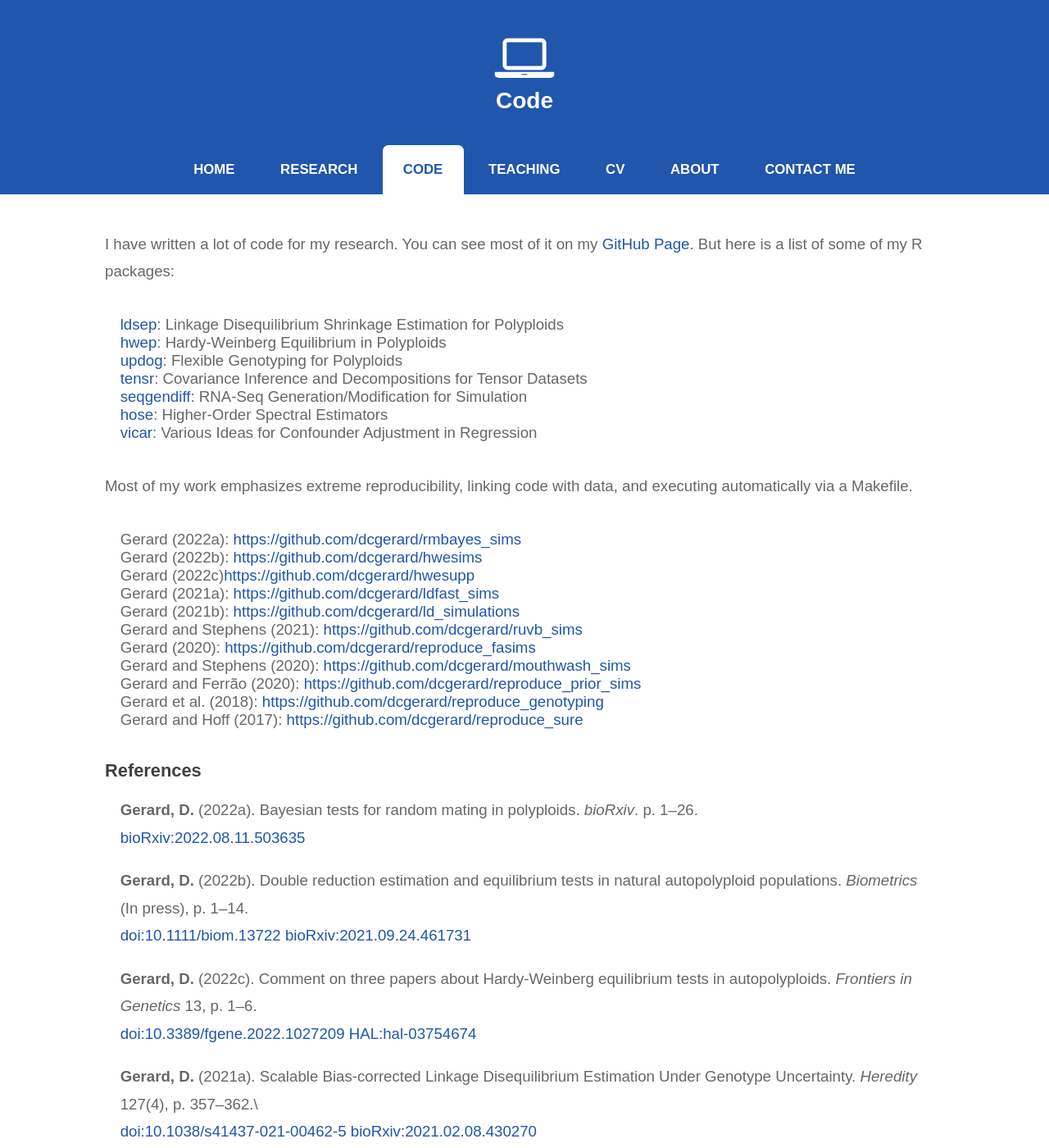
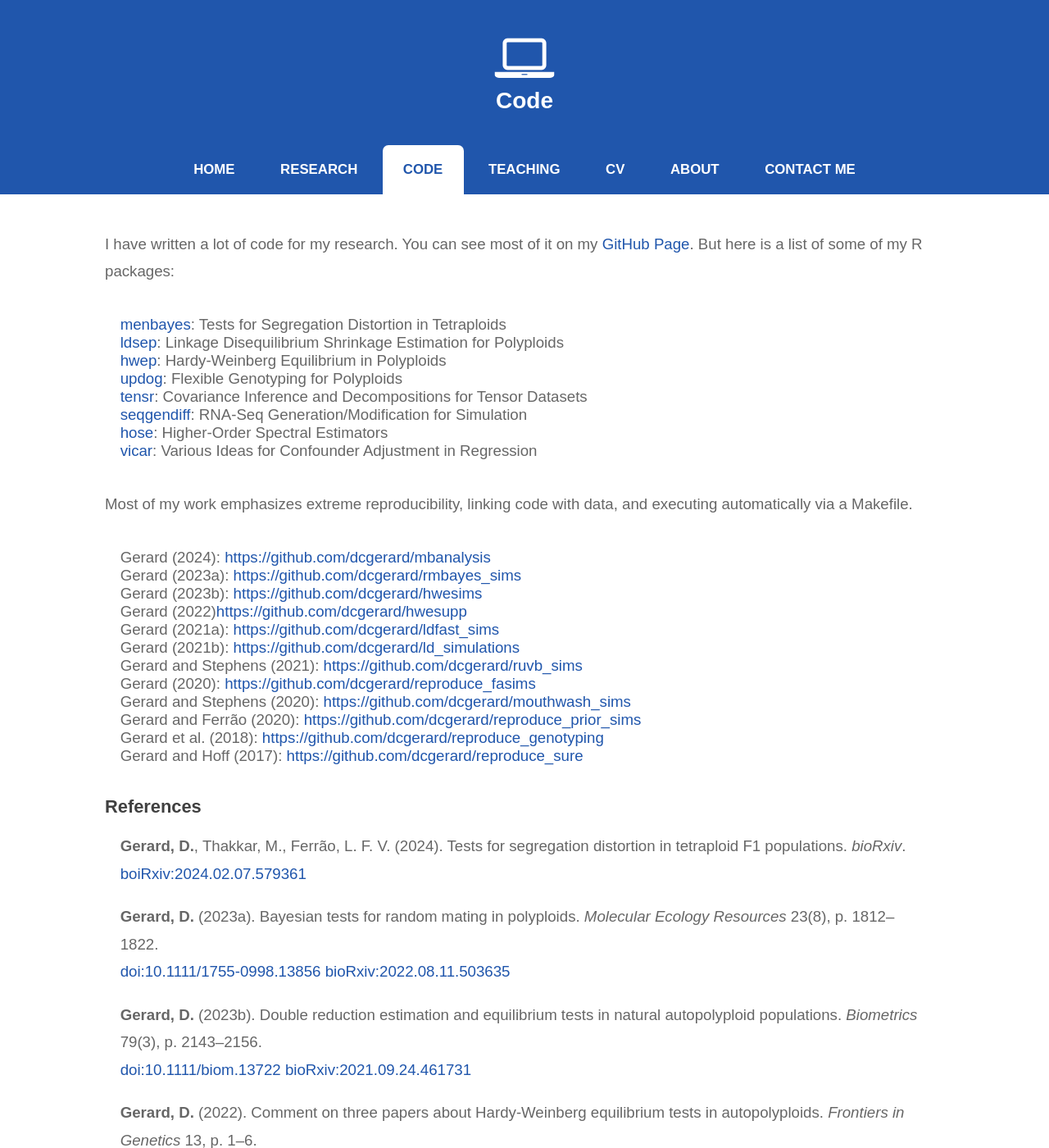
Before and after one commit to dcgerard/dcgerard.github.io, a Jekyll site: the page built from code/index.md, in a window 1280 px wide and 1400 px high. Shown: the whole window at 82% size. Built offline with Jekyll 4.4.1, drawn with Linux system fonts in a browser that asks for light colours.

Commit message:
add f1 writeup

```diff
--- a/_config.yml
+++ b/_config.yml
@@ -1,3 +1,3 @@
-name: David Gerard
+title: David Gerard
 markdown: kramdown
 url: https://dcgerard.github.io/
--- a/code/index.md
+++ b/code/index.md
@@ -6,6 +6,7 @@ category: code
 
 I have written a lot of code for my research. You can see most of it on my [GitHub Page](https://github.com/dcgerard). But here is a list of some of my R packages:
 
+- [menbayes](https://github.com/dcgerard/menbayes): Tests for Segregation Distortion in Tetraploids
 - [ldsep](https://cran.r-project.org/package=ldsep): Linkage Disequilibrium Shrinkage Estimation for Polyploids
 - [hwep](https://cran.r-project.org/package=hwep): Hardy-Weinberg Equilibrium in Polyploids
 - [updog](https://cran.r-project.org/package=updog): Flexible Genotyping for Polyploids
@@ -17,9 +18,10 @@ I have written a lot of code for my research. You can see most of it on my [GitH
 Most of my work emphasizes extreme reproducibility, linking code with
 data, and executing automatically via a Makefile.
 
-- Gerard (2022a): <https://github.com/dcgerard/rmbayes_sims>
-- Gerard (2022b): <https://github.com/dcgerard/hwesims>
-- Gerard (2022c)<https://github.com/dcgerard/hwesupp>
+- Gerard (2024): <https://github.com/dcgerard/mbanalysis>
+- Gerard (2023a): <https://github.com/dcgerard/rmbayes_sims>
+- Gerard (2023b): <https://github.com/dcgerard/hwesims>
+- Gerard (2022)<https://github.com/dcgerard/hwesupp>
 - Gerard (2021a): <https://github.com/dcgerard/ldfast_sims>
 - Gerard (2021b): <https://github.com/dcgerard/ld_simulations>
 - Gerard and Stephens (2021): <https://github.com/dcgerard/ruvb_sims>
@@ -31,14 +33,18 @@ data, and executing automatically via a Makefile.
 
 ### References
 
-- **Gerard, D.** (2022a). Bayesian tests for random mating in polyploids. *bioRxiv*. p. 1--26. \\
+- **Gerard, D.**, Thakkar, M., Ferr&atilde;o, L. F. V. (2024). Tests for segregation distortion in tetraploid F1 populations. *bioRxiv*. \\
+  [boiRxiv:2024.02.07.579361](https://doi.org/10.1101/2024.02.07.579361)
+
+- **Gerard, D.** (2023a). Bayesian tests for random mating in polyploids. *Molecular Ecology Resources* 23(8), p. 1812--1822. \\
+  [doi:10.1111/1755-0998.13856](https://doi.org/10.1111/1755-0998.13856)
   [bioRxiv:2022.08.11.503635](https://doi.org/10.1101/2022.08.11.503635)
 
-- **Gerard, D.** (2022b). Double reduction estimation and equilibrium tests in natural autopolyploid populations. *Biometrics* (In press), p. 1--14.\\
+- **Gerard, D.** (2023b). Double reduction estimation and equilibrium tests in natural autopolyploid populations. *Biometrics* 79(3), p. 2143--2156.\\
   [doi:10.1111/biom.13722](https://doi.org/10.1111/biom.13722)
   [bioRxiv:2021.09.24.461731](https://doi.org/10.1101/2021.09.24.461731)
 
-- **Gerard, D.** (2022c). Comment on three papers about Hardy-Weinberg equilibrium tests in autopolyploids. *Frontiers in Genetics* 13, p. 1--6.\\
+- **Gerard, D.** (2022). Comment on three papers about Hardy-Weinberg equilibrium tests in autopolyploids. *Frontiers in Genetics* 13, p. 1--6.\\
   [doi:10.3389/fgene.2022.1027209](https://doi.org/10.3389/fgene.2022.1027209)
   [HAL:hal-03754674](https://hal.archives-ouvertes.fr/hal-03754674)
 
--- a/contact/index.html
+++ b/contact/index.html
@@ -19,7 +19,7 @@ category: contact
     dgerard [at] american [dot] edu<br>
     <a href="mailto:dgerard@american.edu">[Click to email]</a><br><br>
     <h3>Phone:</h3>
-    +1-202-885-3022<br><br>
+    I unplugged my office phone a long time ago and have not regretted it.<br><br>
     <h3>Office:</h3>
     106E Don Myers Technology & Innovation Building <br>
   </div>
--- a/research/gerard_bib.bib
+++ b/research/gerard_bib.bib
@@ -33,7 +33,7 @@ title = {Double reduction estimation and equilibrium tests in natural autopolypl
 journal = {Biometrics},
 volume = {79},
 number = {3},
-pages = {2143-2156},
+pages = {2143--2156},
 keywords = {double reduction, equilibrium, Hardy-Weinberg, polyploid, random mating, U-statistics},
 doi = {10.1111/biom.13722},
 year = {2023},
```
Also changed, not shown: _posts/2024-02-12-menbayes.md (added, +17 -0 lines).
